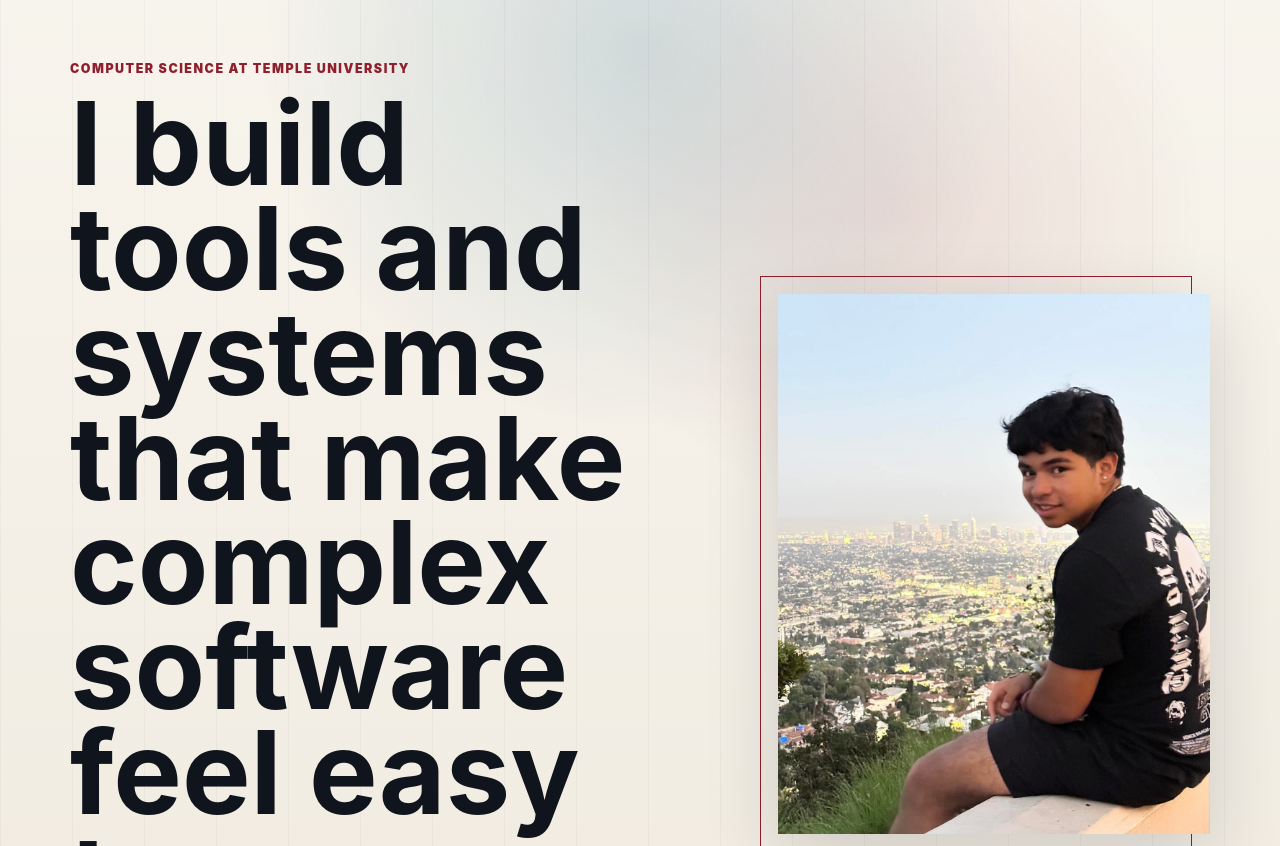
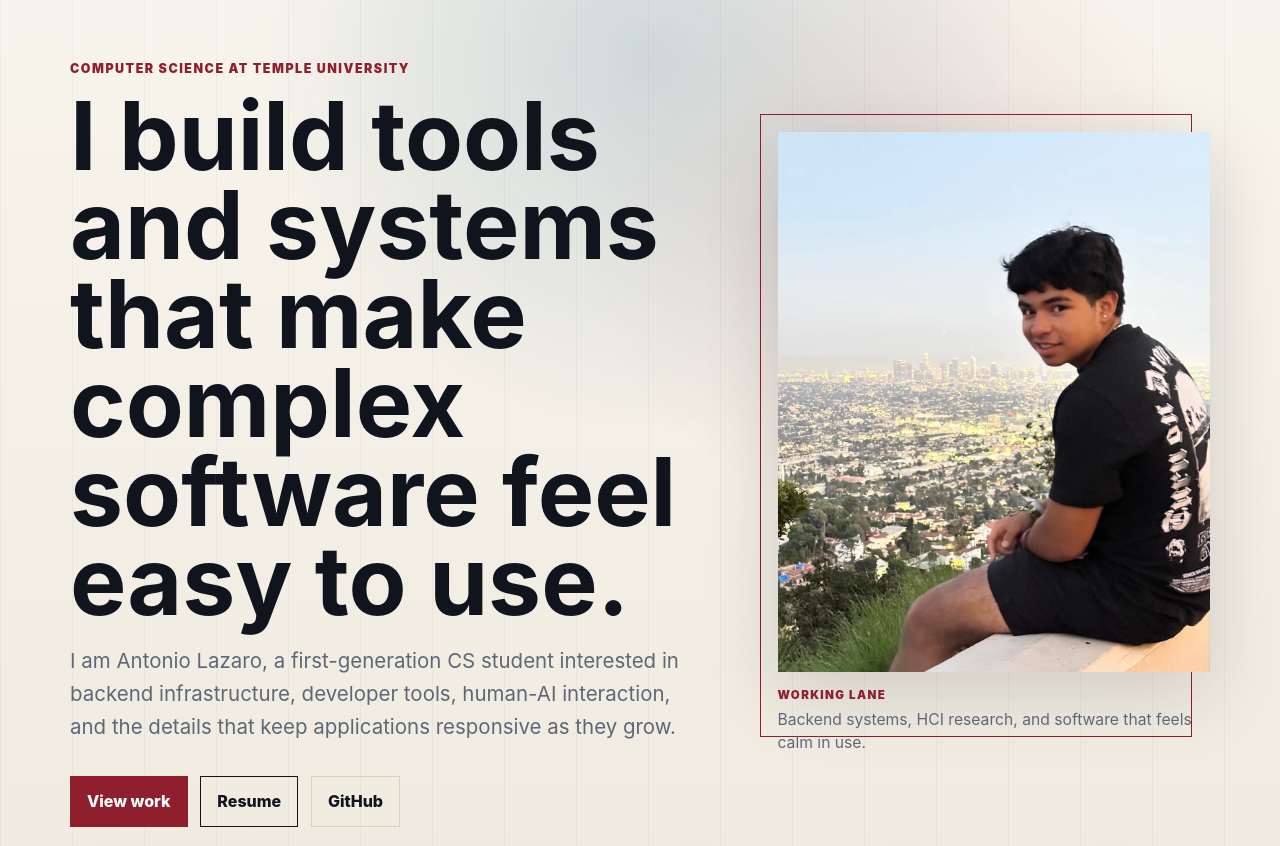
Before and after one commit to lzrant/portfolio-website, a plain HTML site: page index.html in a window 1280 px wide. Shown: the part 78-924 px from the top of the page. Drawn offline with Linux system fonts and the light colour scheme.

Commit message:
Polish home hero layout

```diff
--- a/index.html
+++ b/index.html
@@ -69,7 +69,8 @@
               height="1824"
             />
             <figcaption>
-              Systems, research, and human details. That is the lane I keep coming back to.
+              <span>Working lane</span>
+              Backend systems, HCI research, and software that feels calm in use.
             </figcaption>
           </figure>
         </div>
--- a/styles.css
+++ b/styles.css
@@ -285,6 +285,12 @@ h1 {
   letter-spacing: 0;
 }
 
+.hero h1 {
+  max-width: 12ch;
+  font-size: clamp(3.2rem, 7.4vw, 6.25rem);
+  line-height: 0.94;
+}
+
 .page-section h1 {
   max-width: 760px;
   font-size: clamp(2.45rem, 6vw, 5.4rem);
@@ -510,9 +516,21 @@ h3 {
 }
 
 .hero-photo figcaption {
+  display: grid;
+  gap: 0.35rem;
+  max-width: 32rem;
   margin-top: 0.9rem;
   color: var(--muted);
-  font-size: 0.95rem;
+  font-size: 0.98rem;
+  line-height: 1.45;
+}
+
+.hero-photo figcaption span {
+  color: var(--red);
+  font-size: 0.72rem;
+  font-weight: 900;
+  letter-spacing: 0.12em;
+  text-transform: uppercase;
 }
 
 .signal-strip {
```
